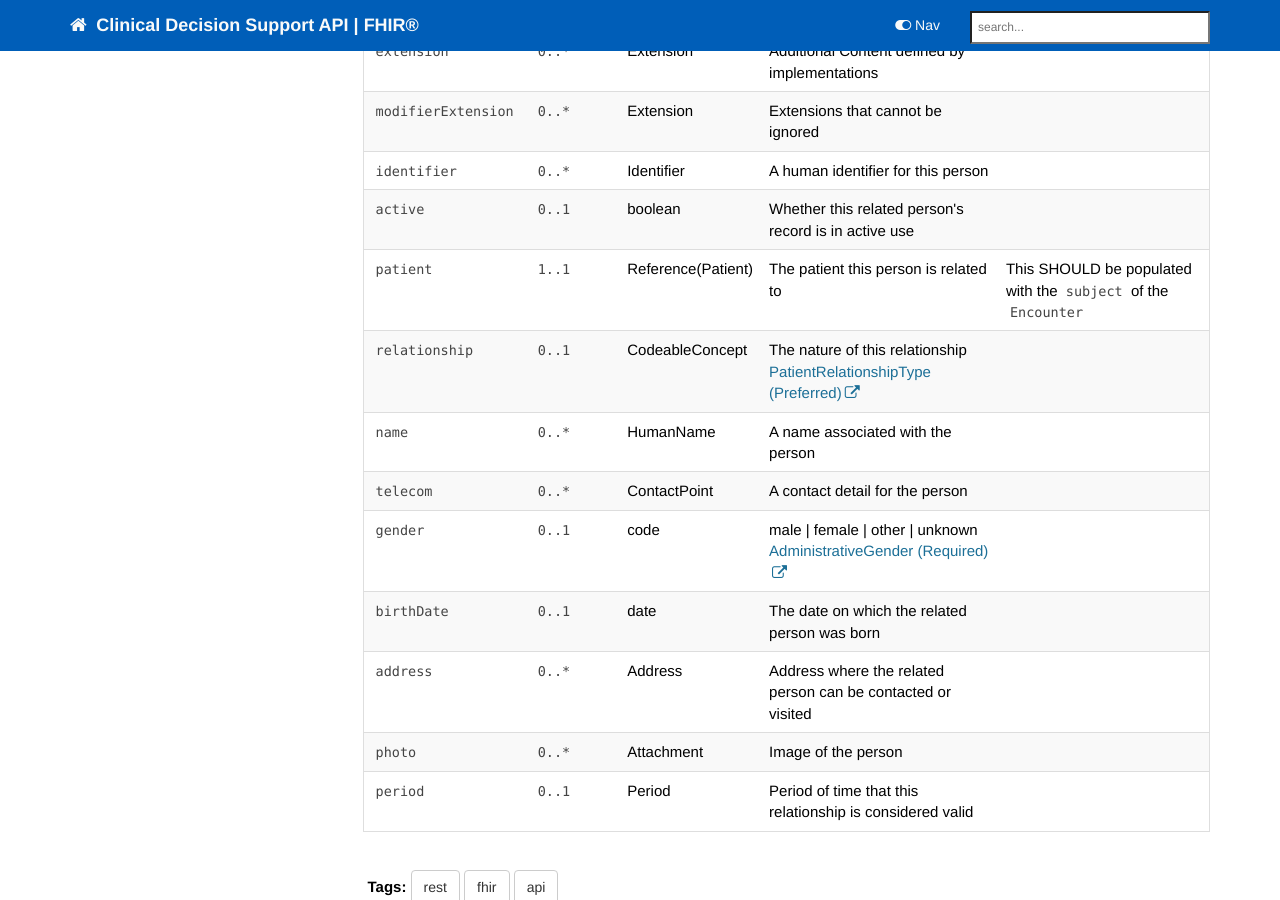
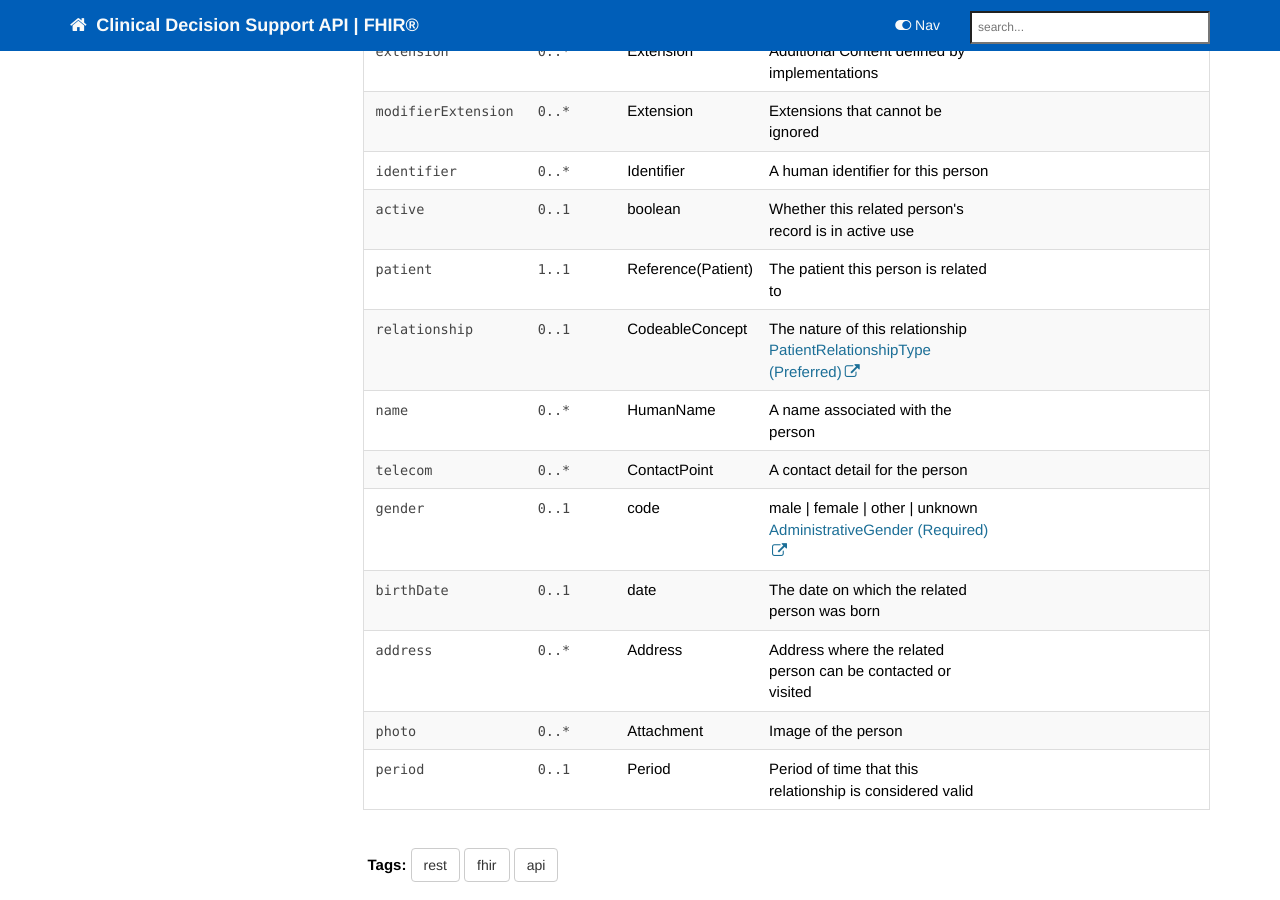
Before and after one commit to nhsconnect/FHIR-CDS, a Jekyll site: the page built from pages/explore/api_related_person.md, in a window 1280 px wide and 900 px high, scrolled down 1049 px. Built offline with Jekyll 4.4.1, drawn with Linux system fonts in a browser that asks for light colours; nearby versions of some CDN libraries; comment, search, counter and statistics services are not loaded.

Commit message:
Update api_related_person.md

```diff
--- a/pages/explore/api_related_person.md
+++ b/pages/explore/api_related_person.md
@@ -102,7 +102,7 @@ Languages</a> (Extensible but limited to All Languages)</td>
 <td><code  class="highlighter-rouge">1..1</code></td>
 <td>Reference(Patient)</td>
 <td>The patient this person is related to</td>
-  <td>This SHOULD be populated with the <code  class="highlighter-rouge">subject</code> of the <code  class="highlighter-rouge">Encounter</code></td>
+  <td></td>
 </tr>
 <tr>
 <td><code  class="highlighter-rouge">relationship</code></td>
```
